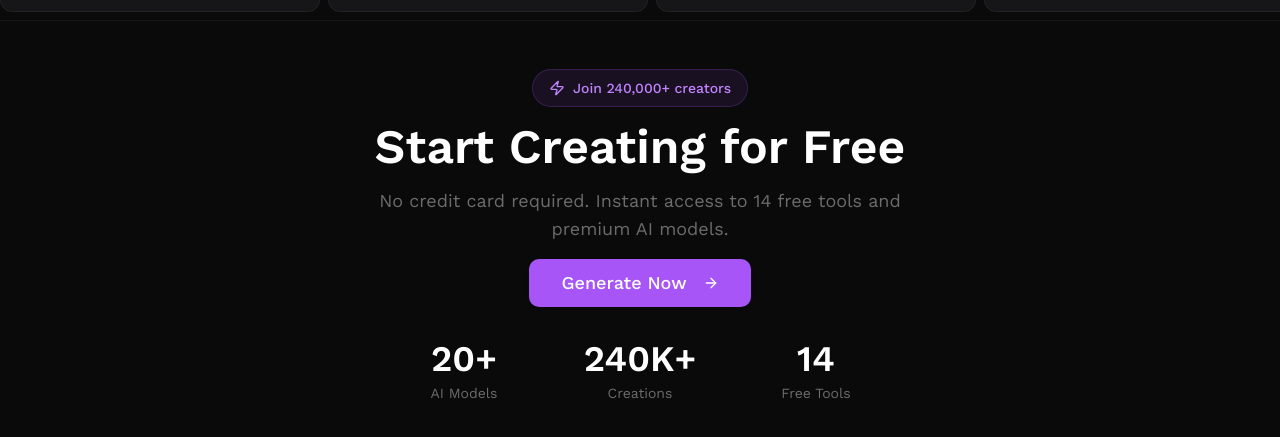
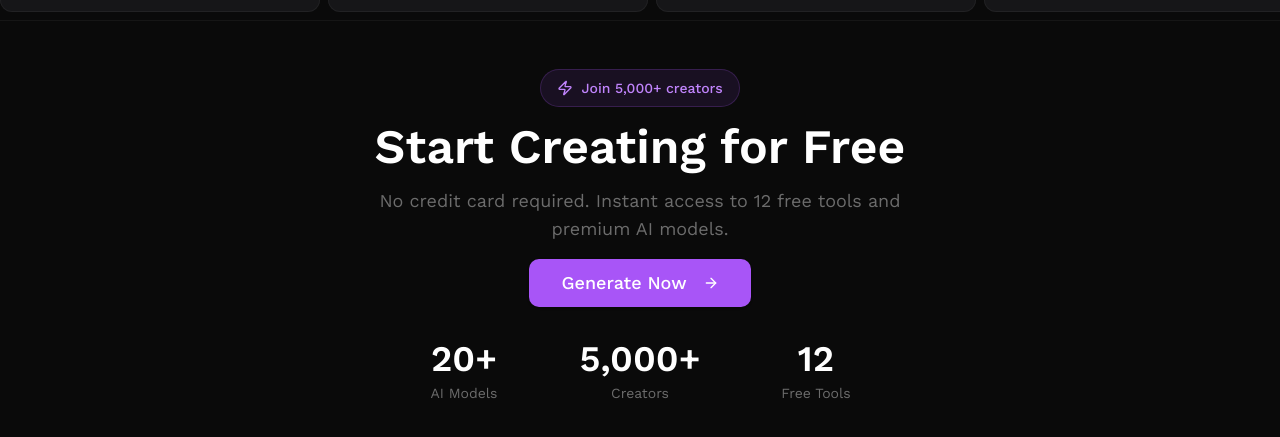
Before and after one commit to ashinstinct/sg-3f9e0639-0e46-47e0-ba87-cf415efaed8a-1774293159, a Next.js app: page / in a window 1280 px wide. Shown: the part 2061-2498 px from the top of the page. Built offline with nearby package versions, Linux system fonts and the light colour scheme.

Commit message:
feat(home): update homepage statistics

```diff
--- a/src/pages/index.tsx
+++ b/src/pages/index.tsx
@@ -62,7 +62,7 @@ export default function Home() {
             <div className="max-w-2xl mx-auto space-y-4">
               <div className="inline-flex items-center gap-2 px-4 py-2 rounded-full bg-purple-500/10 border border-purple-500/20 text-purple-400 text-sm font-medium">
                 <Zap className="w-4 h-4" />
-                Join 240,000+ creators
+                Join 5,000+ creators
               </div>
 
               <h2 className="text-3xl md:text-5xl font-bold text-white">
@@ -70,7 +70,7 @@ export default function Home() {
               </h2>
 
               <p className="text-base md:text-lg text-white/40 max-w-xl mx-auto">
-                No credit card required. Instant access to 14 free tools and premium AI models.
+                No credit card required. Instant access to 12 free tools and premium AI models.
               </p>
 
               <Button
@@ -88,11 +88,11 @@ export default function Home() {
                   <div className="text-xs md:text-sm text-white/40 mt-1">AI Models</div>
                 </div>
                 <div className="text-center">
-                  <div className="text-2xl md:text-4xl font-bold text-white">240K+</div>
-                  <div className="text-xs md:text-sm text-white/40 mt-1">Creations</div>
+                  <div className="text-2xl md:text-4xl font-bold text-white">5,000+</div>
+                  <div className="text-xs md:text-sm text-white/40 mt-1">Creators</div>
                 </div>
                 <div className="text-center">
-                  <div className="text-2xl md:text-4xl font-bold text-white">14</div>
+                  <div className="text-2xl md:text-4xl font-bold text-white">12</div>
                   <div className="text-xs md:text-sm text-white/40 mt-1">Free Tools</div>
                 </div>
               </div>
```
